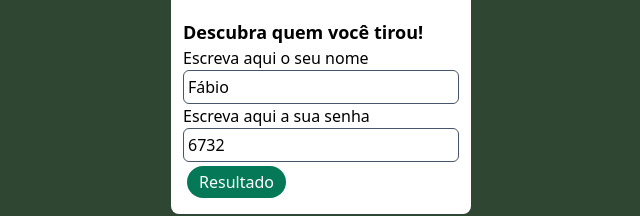
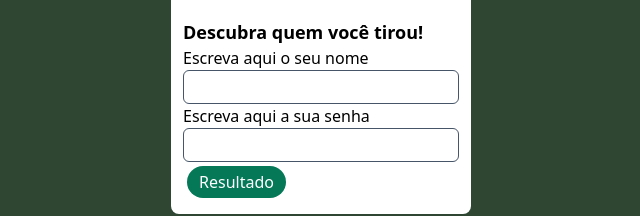
Before and after one commit to contatofabiofg/secret-friend, a Vue app: page /resultado in a window 1280 px wide. Shown: the part 334-550 px from the top of the page, without its empty margins (319-959 px from the left). Built offline with nearby package versions, Linux system fonts and the light colour scheme.

Commit message:
repositorios linkados

```diff
--- a/src/components/Result.vue
+++ b/src/components/Result.vue
@@ -2,8 +2,8 @@
 import { ref } from "vue";
 import {searchName} from '../firebase'
 
-const nameInput = ref("Fábio");
-const passInput = ref('6732');
+const nameInput = ref("");
+const passInput = ref('');
 const result = ref(null);
 
 async function searchResult() {
```
